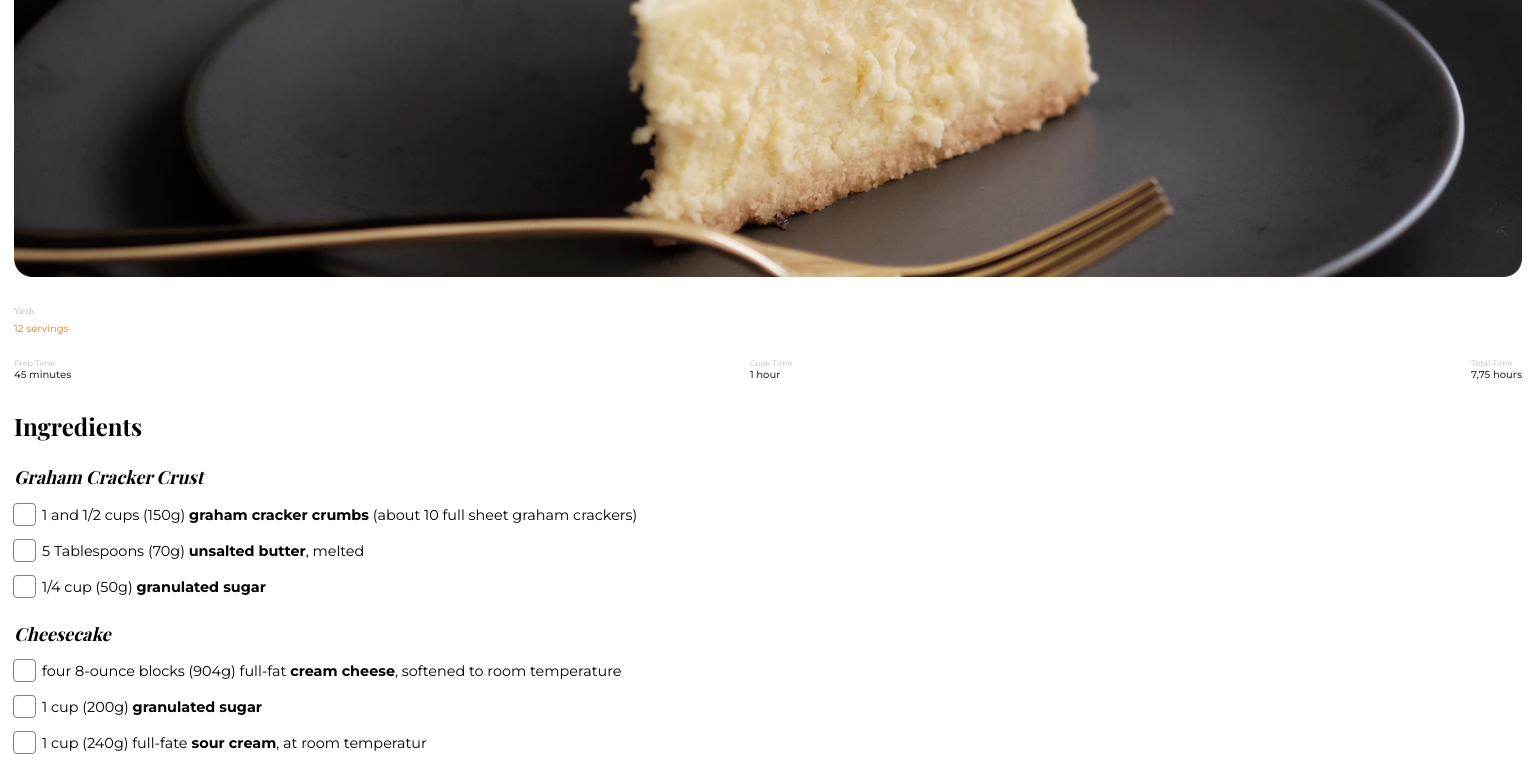
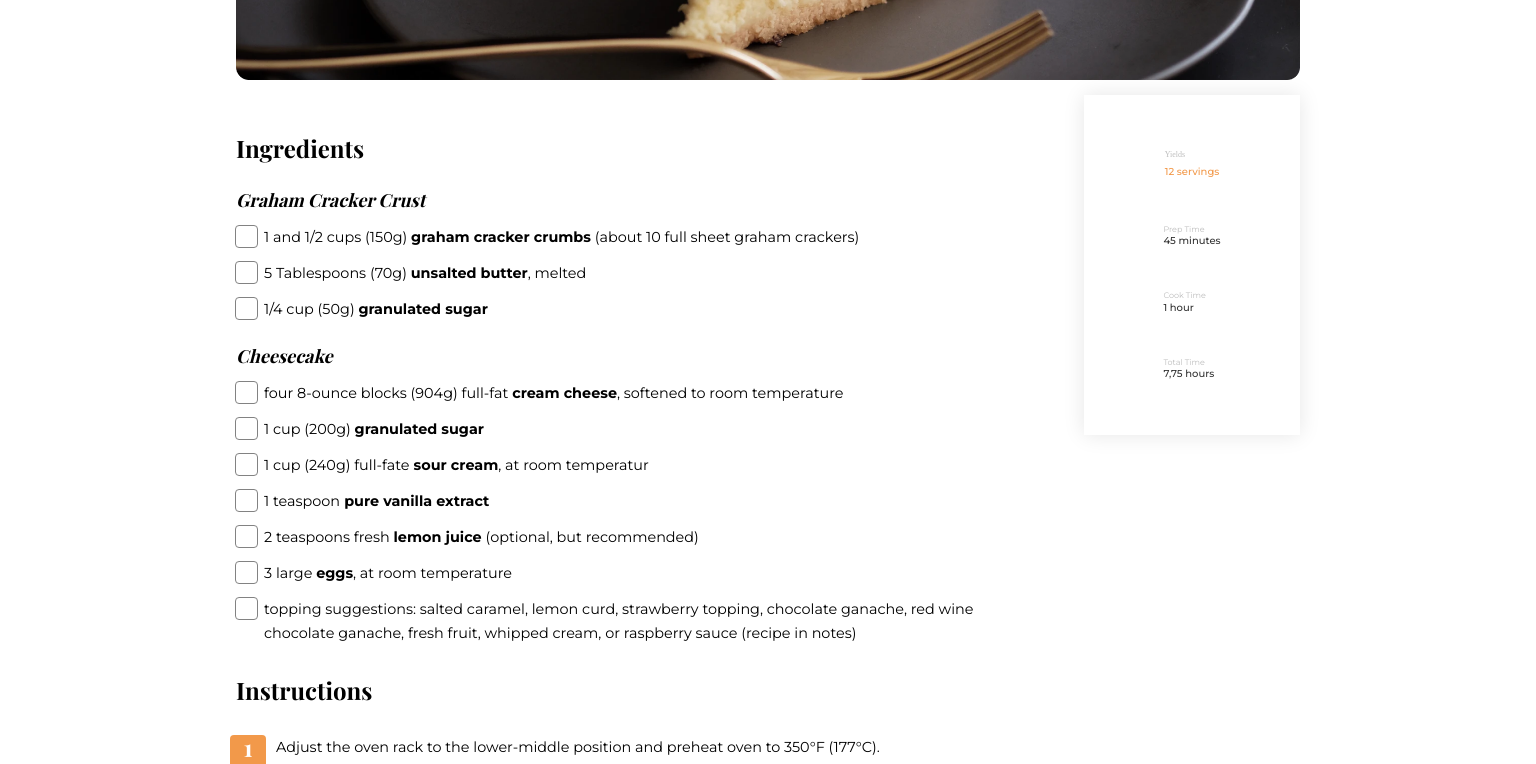
Before and after one commit to chrisbailey85/devchallenges, a plain HTML site: page recipe-page-master/index.html in a window 1536 px wide. Shown: the part 560-1324 px from the top of the page. Drawn offline with nearby package versions, Linux system fonts and the light colour scheme; a web font is replaced by a local one.

Commit message:
all sizes done, need to find icons for time and servings

```diff
--- a/recipe-page-master/index.html
+++ b/recipe-page-master/index.html
@@ -10,11 +10,11 @@
 
     <link rel="icon" href="devchallenges.png" />
 
-    <link
+    <!-- <link
       rel="shortcut icon"
       type="image/x-icon"
       href="https://devchallenges.io/"
-    />
+    /> -->
     <link rel="preconnect" href="https://fonts.googleapis.com">
     <link rel="preconnect" href="https://fonts.gstatic.com" crossorigin>
     <link href="https://fonts.googleapis.com/css2?family=Montserrat:ital,wght@0,400;0,500;0,700;1,500&family=Playfair+Display:ital,wght@0,700;1,400&display=swap" rel="stylesheet">
--- a/recipe-page-master/style.css
+++ b/recipe-page-master/style.css
@@ -144,5 +144,60 @@ color: #828282;
 .username {
     font-weight: 700;
 }
-/* font-family: 'Montserrat', sans-serif;
-font-family: 'Playfair Display', serif; */
+@media (min-width: 425px) {
+    body {
+        padding: 32px 40px 24px;
+    }
+}
+@media (min-width: 768px) {
+    body {
+        padding: 32px 100px 24px;
+    }
+}
+@media (min-width: 1024px) {
+    body {
+        padding: 32px 160px 24px;
+    }
+
+    .ingredients__list, .instructions__list {
+        padding-right: 300px;
+    }
+    .amount {
+        position: absolute;
+        display: flex;
+        justify-content: center;
+        align-items: center;
+        flex-direction: column;
+        top: 500px;
+        right: 160px;
+        width: 216px;
+        height: 340px;
+        box-shadow: 0 0 20px rgba(0, 0, 0, 0.1);
+        margin: 0;
+    }
+    .servings {
+        margin-bottom: 0;
+    }
+    .time {
+        display: flex;
+        flex-direction: column;
+    }
+    .time__item {
+        margin-top: 43px;
+    }
+}
+@media (min-width: 1440px) {
+    body {
+        padding: 32px 236px 24px;
+    }
+    .ingredients {
+        margin-top: 48px;
+    }
+    .amount {
+        top: 655px;
+        right: 236px;
+    }
+    .instructions__item:first-child {
+        margin-bottom: 31px;
+    }
+}
```
